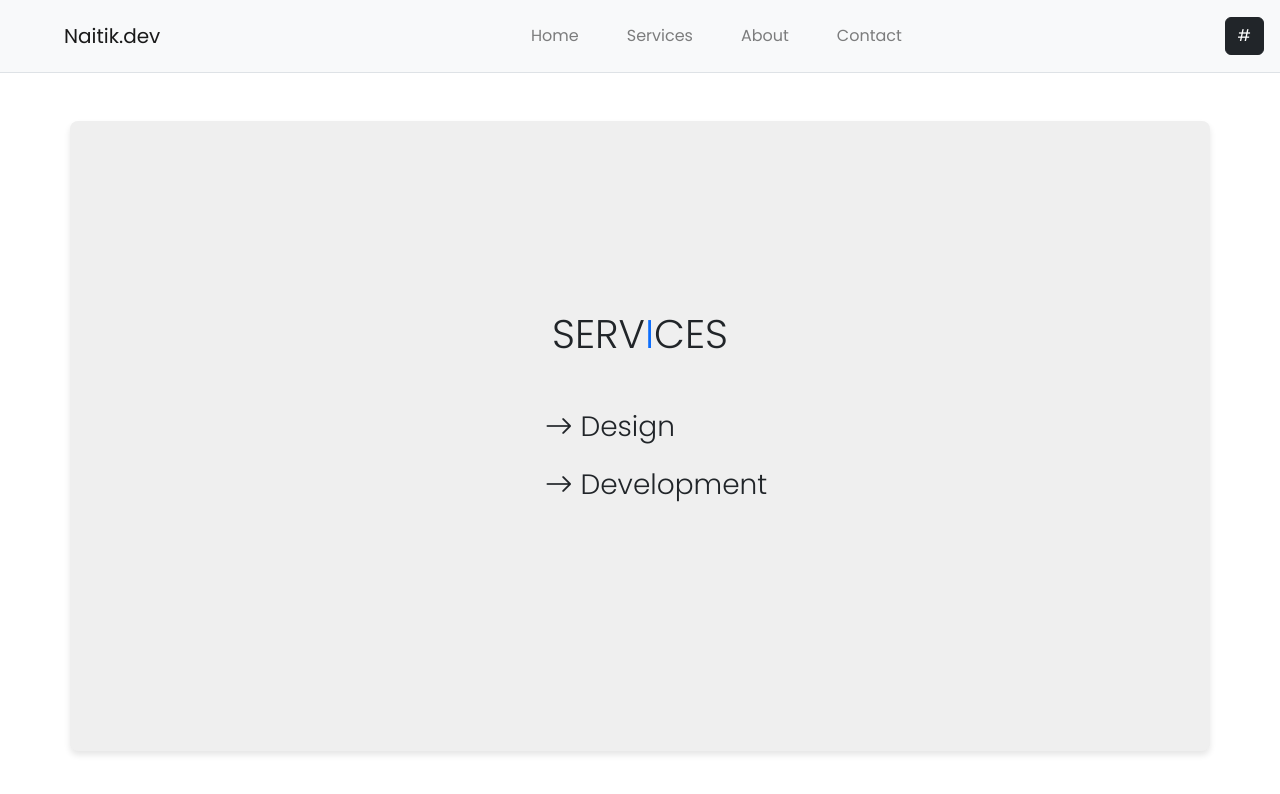
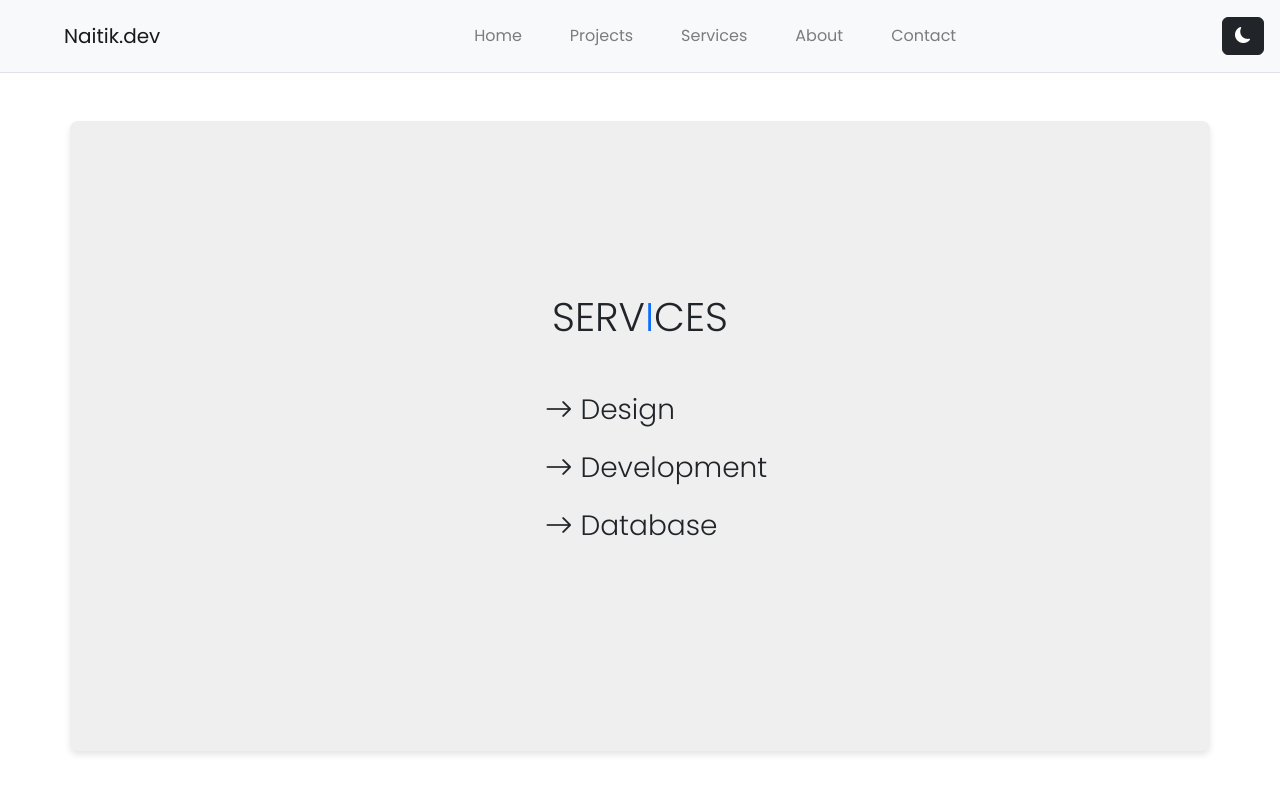
Before and after one commit to nikk-creador/React-app, a React (Create React App) app: page /services in a window 1280 px wide. Shown: the top 794 px of the page. Built offline with nearby package versions, Linux system fonts and the light colour scheme.

Commit message:
Design changes

```diff
--- a/src/App.css
+++ b/src/App.css
@@ -2,9 +2,9 @@
 * {
   font-family: "Poppins", sans-serif;
 }
-body {
+/* body {
   overflow: hidden;
-}
+} */
 .container {
   display: flex;
   align-items: center;
@@ -15,7 +15,6 @@ body {
 
 .custom-container {
   background-color: #efefef;
-  padding: 20px;
   border-radius: 8px;
   box-shadow: 0 4px 6px rgba(0, 0, 0, 0.1);
 }
@@ -83,3 +82,13 @@ body {
 li {
   list-style-type: none;
 }
+.text-custom {
+  color: #e1306c;
+}
+.service-hover {
+  transition: 5s ease;
+  transition-property: all;
+}
+.service-hover:hover {
+  text-decoration: underline;
+}
--- a/src/App.js
+++ b/src/App.js
@@ -2,6 +2,7 @@ import React from "react";
 import { BrowserRouter as Router, Routes, Route, Link } from "react-router-dom";
 import Home from "./pages/Home";
 import Services from "./pages/Services";
+import Projects from "./pages/Projects";
 import ServiceName from "./components/ServiceName";
 import ServiceDisplay from "./components/ServiceDisplay";
 import About from "./pages/About";
@@ -19,17 +20,22 @@ export default function App() {
     },
     {
       id: 2,
+      to: "/projects",
+      name: "Projects",
+    },
+    {
+      id: 3,
       to: "/services",
       name: "Services",
     },
     {
-      id: 3,
+      id: 4,
       to: "/about",
       name: "About",
     },
 
     {
-      id: 4,
+      id: 5,
       to: "/contact",
       name: "Contact",
     },
@@ -69,15 +75,17 @@ export default function App() {
             </ul>
           </div>
           <button type="button" className="btn btn-dark d-lg-block d-none">
-            #
+            <i class="bi bi-moon-fill"></i>
           </button>
         </nav>
         <Routes>
           <Route path="/" element={<Home />} />
           <Route path="contact" element={<Contact />} />
+          <Route path="projects" element={<Projects />} />
           <Route path="/services" element={<Services />}>
             <Route index element={<ServiceName />} />
             <Route path=":slug" element={<ServiceDisplay />} />
+            {/* child route of services which will be made available using the outlet in v6 */}
           </Route>
           <Route path="/about" element={<About />} />
           <Route path="*" element={<NotFound />} />
--- a/src/components/Heading.jsx
+++ b/src/components/Heading.jsx
@@ -2,7 +2,7 @@ import React from "react";
 
 const Heading = (props) => {
   return (
-    <h1 className="mb-4 fw-light fs-1 text-uppercase">
+    <h1 className="m-4 fw-light fs-1 text-uppercase">
       {props.heading}
       <span className="text-primary">{props.subhead}</span>
       {props.subheading}
--- a/src/components/ServiceDisplay.js
+++ b/src/components/ServiceDisplay.js
@@ -13,8 +13,15 @@ const ServiceDisplay = () => {
       description:
         "From web and mobile app development to custom software, we bring your vision to life. Trusted technology partners for success.",
     },
+    database: {
+      title: "Database",
+      description:
+        "Unlock the full potential of your data with our SQL service. From complex queries to seamless integrations, we've got you covered",
+    },
   };
+
   const { slug } = useParams();
+  console.log(slug);
   const service = serviceList[slug];
   if (!service) {
     return <NotFound />;
@@ -28,8 +35,8 @@ const ServiceDisplay = () => {
           {" "}
           <i className="bi bi-code-slash fs-3"></i>
         </div>
-        <div className=" mb-3">
-          <h4 className="text-dark text-uppercase">{title}</h4>
+        <div className=" mt-3">
+          <h4 className="text-dark">{title}</h4>
         </div>
         <p className="card-text text-dark lead fs-5">{description}</p>
       </div>
--- a/src/components/ServiceName.js
+++ b/src/components/ServiceName.js
@@ -12,6 +12,11 @@ const ServiceName = () => {
       description:
         "From web and mobile app development to custom software, we bring your vision to life. Trusted technology partners for success.",
     },
+    database: {
+      title: "Database",
+      description:
+        "Unlock the full potential of your data with our SQL service. From complex queries to seamless integrations, we've got you covered",
+    },
   };
 
   return (
@@ -20,10 +25,11 @@ const ServiceName = () => {
         {Object.entries(serviceList).map(([slug, { title }]) => (
           <li key={slug}>
             <Link className="nav-link" to={`/services/${slug}`}>
-              <div className="d-flex">
+              <div className="d-flex justify-content-start align-items-center">
                 <p className="lead fs-3">
                   {" "}
-                  <i class="bi bi-arrow-right"></i> {title}
+                  <i className="bi bi-arrow-right"></i>{" "}
+                  <span className="service-hover">{title}</span>
                 </p>
               </div>
             </Link>
--- a/src/pages/About.js
+++ b/src/pages/About.js
@@ -1,5 +1,5 @@
 import React from "react";
-import { Container, Row, Col, Button } from "react-bootstrap";
+import { Container, Row, Col } from "react-bootstrap";
 import Heading from "../components/Heading";
 import "../App.css";
 
@@ -25,7 +25,7 @@ const About = () => {
             </Col>
           </Row>
           <Row>
-            <Col md>
+            <Col md={12}>
               <p className="p-5">
                 I'm <span className="fw-bold">Naitik Bhavsar</span> passionate
                 about cutting-edge technologies and creating visually stunning
@@ -38,9 +38,9 @@ const About = () => {
           </Row>
           <Row>
             <Col className="text-center">
-              <Button
+              <button
                 variant="outline-secondary"
-                className="btn btn-outline-secondary text-dark p-3"
+                className="btn btn-outline-secondary p-3 m-4"
               >
                 <a
                   href="upload pdf here"
@@ -49,7 +49,7 @@ const About = () => {
                 >
                   Download Resume
                 </a>
-              </Button>
+              </button>
             </Col>
           </Row>
         </Col>
--- a/src/pages/Contact.js
+++ b/src/pages/Contact.js
@@ -12,21 +12,25 @@ const Contact = () => {
           <p className="fs-3  lead mb-3">
             For any inquiries, please contact us at:
           </p>
-          <h6 className="mb-3">
-            <span className="fw-bold">Phone : </span>{" "}
-            <a href="tel:+1234567890">+91 95456 96969</a>
-          </h6>
-          <h6>
-            <span className="fw-bold">Email : </span>
+          <p className="mb-3">
+            Phone : <a href="tel:+1234567890">+91 95456 96969</a>
+          </p>
+          <p>
+            Email :{" "}
             <a href="mailto:naitikb.tagline@gmail.com">
               naitikb.tagline@gmail.com
             </a>
-          </h6>
+          </p>
         </div>
         <div className="icon custom-letter-spacing custom-line-height lead pt-5 d-flex align-items-center justify-content-center">
           <div className="social-hover pe-3 fs-3">
             <a href="https://www.instagram.com/naitik_bhavsar17/?igshid=ZDdkNTZiNTM%3D">
-              <i className="bi bi-instagram text-dark "></i>
+              <i className="bi bi-instagram text-custom "></i>
+            </a>
+          </div>
+          <div className="social-hover pe-3 fs-3">
+            <a href="https://www.instagram.com/">
+              <i className="bi bi-facebook text-primary "></i>
             </a>
           </div>
           <div className="social-hover pe-3 fs-3">
@@ -35,13 +39,8 @@ const Contact = () => {
             </a>
           </div>
           <div className="social-hover pe-3 fs-3">
-            <a href="https://www.instagram.com/">
-              <i className="bi bi-facebook text-dark "></i>
-            </a>
-          </div>
-          <div className="social-hover pe-3 fs-3">
             <a href="https://www.linkedin.com/in/naitik-bhavsar-b385051b0/">
-              <i className="bi bi-linkedin text-dark"></i>
+              <i className="bi bi-linkedin text-primary"></i>
             </a>
           </div>
         </div>
--- a/src/pages/NotFound.js
+++ b/src/pages/NotFound.js
@@ -1,12 +1,21 @@
 import React from "react";
+import { useLocation } from "react-router-dom";
 
 const NotFound = () => {
+  const location = useLocation();
+  console.log(location);
+
   return (
-    <div className="custom-container my-5 p-5 bg-light">
+    <div className="custom-container container my-5 p-5 bg-light">
       <h1> :( </h1>
       <br />
-      <h3>A 404 error occured, Page not found, check the URL and try again.</h3>
+      <h3>
+        A 404 error occured, Page not found, check the URL{" "}
+        <span className="text-danger"> {location.pathname} </span> and try
+        again.
+      </h3>
       <br />
+      <button className="btn btn-danger px-3 pt-2 ">Home</button>
     </div>
   );
 };
--- /dev/null
+++ b/src/pages/Projects.js
@@ -0,0 +1,14 @@
+import React from "react";
+
+import { Container } from "react-bootstrap";
+import "../App.css";
+import Heading from "../components/Heading";
+const Projects = () => {
+  return (
+    <Container className="my-5 text-center custom-container">
+      <Heading heading="Pro" subhead="j" subheading="ects" />
+    </Container>
+  );
+};
+
+export default Projects;
```
